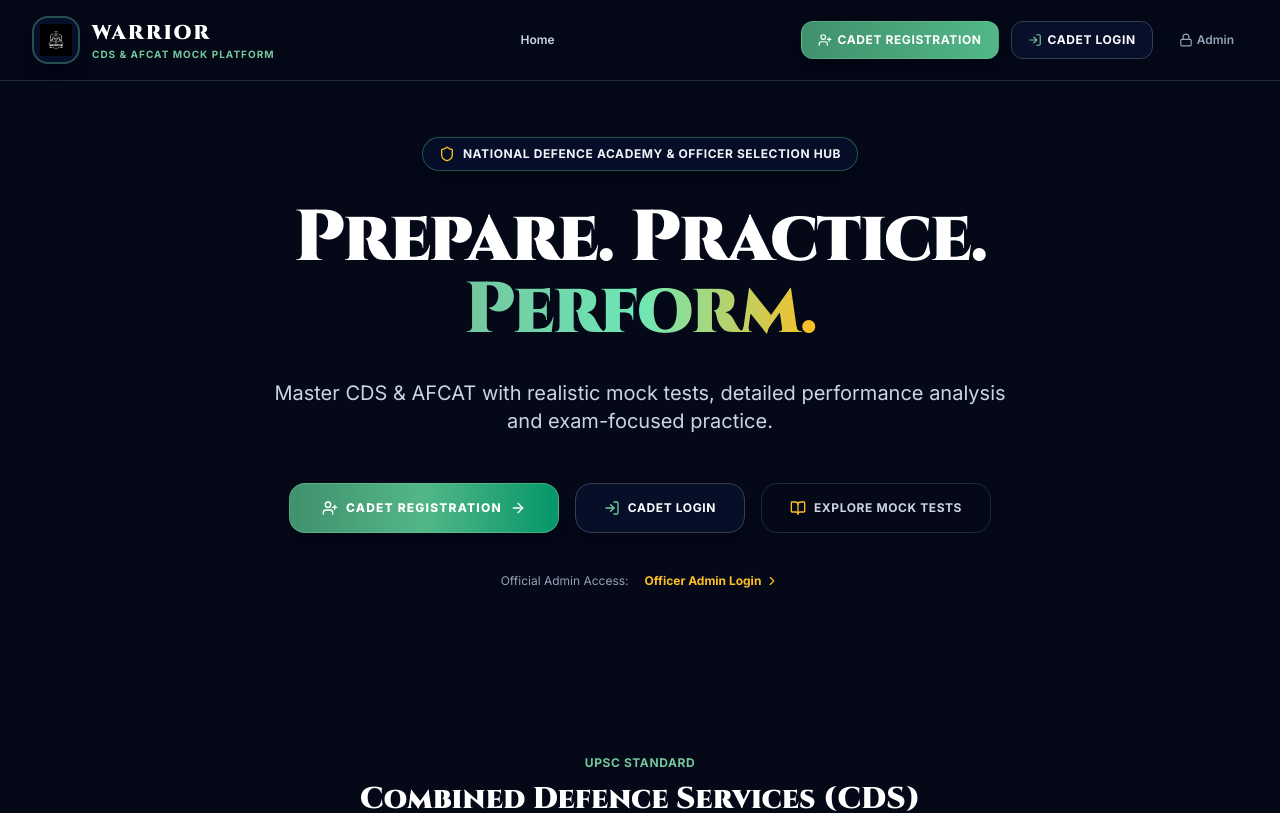
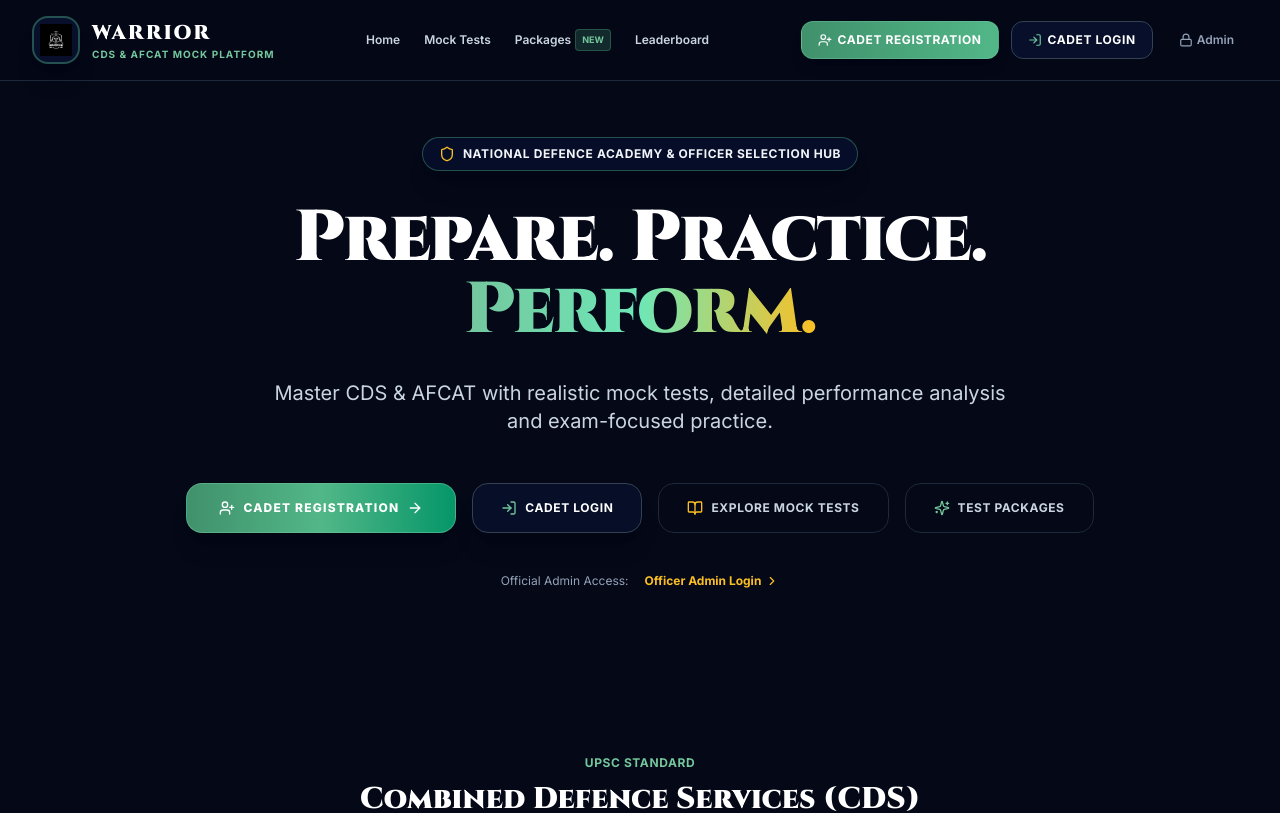
Before and after one commit to kesavanadhi/test, a React (Vite) app: page / in a window 1280 px wide. Shown: the top 813 px of the page. Built offline with nearby package versions, Linux system fonts and the light colour scheme.

Commit message:
Initial commit

```diff
--- a/src/App.tsx
+++ b/src/App.tsx
@@ -17,6 +17,7 @@ import { AdminLoginPage } from './pages/public/AdminLoginPage';
 // Cadet Pages
 import { CadetDashboard } from './pages/cadet/CadetDashboard';
 import { MockTestList } from './pages/cadet/MockTestList';
+import { CadetPackagesPage } from './pages/cadet/CadetPackagesPage';
 import { TestInstructions } from './pages/cadet/TestInstructions';
 import { LiveExamPage } from './pages/cadet/LiveExamPage';
 import { ResultPage } from './pages/cadet/ResultPage';
@@ -34,6 +35,7 @@ import { CadetDatasetPage } from './pages/admin/CadetDatasetPage';
 import { TestManagementPage } from './pages/admin/TestManagementPage';
 import { QuestionBankPage } from './pages/admin/QuestionBankPage';
 import { AddQuestionPage } from './pages/admin/AddQuestionPage';
+import { PackageManagement } from './pages/admin/PackageManagement';
 import { AccessControlPage } from './pages/admin/AccessControlPage';
 import { AdminResultsPage } from './pages/admin/AdminResultsPage';
 import { AdminAnalyticsPage } from './pages/admin/AdminAnalyticsPage';
@@ -63,6 +65,7 @@ export const App: React.FC = () => {
                   <Route index element={<Navigate to="/cadet/dashboard" replace />} />
                   <Route path="dashboard" element={<CadetDashboard />} />
                   <Route path="mock-tests" element={<MockTestList />} />
+                  <Route path="packages" element={<CadetPackagesPage />} />
                   <Route path="instructions/:testId" element={<TestInstructions />} />
                   <Route path="history" element={<TestHistoryPage />} />
                   <Route path="results" element={<ResultPage />} />
@@ -83,6 +86,7 @@ export const App: React.FC = () => {
                   <Route path="tests" element={<TestManagementPage />} />
                   <Route path="question-bank" element={<QuestionBankPage />} />
                   <Route path="add-questions" element={<AddQuestionPage />} />
+                  <Route path="packages" element={<PackageManagement />} />
                   <Route path="access-control" element={<AccessControlPage />} />
                   <Route path="results" element={<AdminResultsPage />} />
                   <Route path="analytics" element={<AdminAnalyticsPage />} />
--- a/src/components/common/Footer.tsx
+++ b/src/components/common/Footer.tsx
@@ -49,6 +49,7 @@ export const Footer: React.FC = () => {
               <li><Link to="/cadet/login" className="hover:text-defence-400 transition-colors">Cadet Portal Login</Link></li>
               <li><Link to="/admin/login" className="hover:text-defence-400 transition-colors">Officer / Admin Login</Link></li>
               <li><Link to="/cadet/mock-tests" className="hover:text-defence-400 transition-colors">All Mock Tests</Link></li>
+              <li><Link to="/cadet/packages" className="hover:text-defence-400 transition-colors">Test Packages & Pricing</Link></li>
             </ul>
           </div>
         </div>
--- a/src/components/common/Navbar.tsx
+++ b/src/components/common/Navbar.tsx
@@ -47,6 +47,16 @@ export const Navbar: React.FC = () => {
           <nav className="hidden md:flex items-center gap-6 text-xs font-semibold text-slate-300">
             <Link to="/" className="hover:text-white transition-colors">
               Home
+            </Link>
+            <Link to="/cadet/mock-tests" className="hover:text-white transition-colors">
+              Mock Tests
+            </Link>
+            <Link to="/cadet/packages" className="hover:text-defence-400 transition-colors flex items-center gap-1">
+              <span>Packages</span>
+              <span className="px-1.5 py-0.5 text-[9px] font-bold rounded bg-defence-500/20 text-defence-400 border border-defence-500/30">NEW</span>
+            </Link>
+            <Link to="/cadet/leaderboard" className="hover:text-white transition-colors">
+              Leaderboard
             </Link>
           </nav>
 
@@ -118,6 +128,16 @@ export const Navbar: React.FC = () => {
             <Link to="/" onClick={() => setMobileMenuOpen(false)} className="hover:text-white">
               Home
             </Link>
+            <Link to="/cadet/mock-tests" onClick={() => setMobileMenuOpen(false)} className="hover:text-white">
+              Mock Tests
+            </Link>
+            <Link to="/cadet/packages" onClick={() => setMobileMenuOpen(false)} className="hover:text-defence-400 flex items-center justify-between">
+              <span>Test Packages</span>
+              <span className="px-1.5 py-0.5 text-[9px] font-bold rounded bg-defence-500/20 text-defence-400 border border-defence-500/30">NEW</span>
+            </Link>
+            <Link to="/cadet/leaderboard" onClick={() => setMobileMenuOpen(false)} className="hover:text-white">
+              National Leaderboard
+            </Link>
           </div>
 
 
--- a/src/components/common/Sidebar.tsx
+++ b/src/components/common/Sidebar.tsx
@@ -9,7 +9,7 @@ import {
   Trophy,
   User,
   LogOut,
-
+  Package,
   Users,
   HelpCircle,
   PlusCircle,
@@ -63,6 +63,7 @@ export const Sidebar: React.FC<SidebarProps> = ({
   const cadetNavItems: NavItem[] = [
     { name: 'Dashboard', path: '/cadet/dashboard', icon: LayoutDashboard },
     { name: 'Mock Tests', path: '/cadet/mock-tests', icon: FileCheck2 },
+    { name: 'Test Packages', path: '/cadet/packages', icon: Package },
     { name: 'Test History', path: '/cadet/history', icon: History },
     { name: 'Results & Review', path: '/cadet/results', icon: Award },
     { name: 'Performance', path: '/cadet/performance', icon: BarChart3 },
@@ -78,6 +79,7 @@ export const Sidebar: React.FC<SidebarProps> = ({
     { name: 'Mock Tests', path: '/admin/tests', icon: FileCheck2 },
     { name: 'Question Bank', path: '/admin/question-bank', icon: HelpCircle },
     { name: 'Add Questions', path: '/admin/add-questions', icon: PlusCircle, highlight: true },
+    { name: 'Packages', path: '/admin/packages', icon: Package },
     { name: 'Access Control', path: '/admin/access-control', icon: FolderLock },
     { name: 'All Results', path: '/admin/results', icon: Award },
     { name: 'Platform Analytics', path: '/admin/analytics', icon: BarChart3 },
--- a/src/pages/admin/AdminDashboard.tsx
+++ b/src/pages/admin/AdminDashboard.tsx
@@ -14,6 +14,7 @@ import {
   Clock,
   Shield,
   FileSpreadsheet,
+  Package,
 } from 'lucide-react';
 import { useData } from '../../context/DataContext';
 import { formatDate } from '../../utils/formatters';
@@ -61,6 +62,13 @@ export const AdminDashboard: React.FC = () => {
 
 
         <div className="flex flex-wrap items-center gap-3">
+          <Link
+            to="/admin/packages"
+            className="px-5 py-3 rounded-xl bg-navy-900 hover:bg-navy-850 text-slate-200 border border-slate-700 font-bold text-xs uppercase tracking-wider flex items-center gap-2 transition-all hover:border-gold-500/40"
+          >
+            <Package className="w-4 h-4 text-gold-400" />
+            <span>Manage Packages</span>
+          </Link>
           <Link
             to="/admin/dataset"
             className="px-5 py-3 rounded-xl bg-navy-900 hover:bg-navy-850 text-slate-200 border border-slate-700 font-bold text-xs uppercase tracking-wider flex items-center gap-2 transition-all"
--- a/src/pages/admin/TestManagementPage.tsx
+++ b/src/pages/admin/TestManagementPage.tsx
@@ -11,6 +11,8 @@ import {
   Eye,
   X,
   Shuffle,
+  Link2,
+  Share2,
 } from 'lucide-react';
 import { useData } from '../../context/DataContext';
 import { useToast } from '../../context/ToastContext';
@@ -308,6 +310,17 @@ export const TestManagementPage: React.FC = () => {
                   <td className="py-4 px-6 text-right space-x-2">
                     <button
                       onClick={() => {
+                        const url = `${window.location.origin}/cadet/instructions/${t.id}`;
+                        navigator.clipboard.writeText(url);
+                        showToast('success', 'Test Link Copied', `Direct link for ${t.name} copied to clipboard!`);
+                      }}
+                      className="p-1.5 rounded-lg bg-navy-800 hover:bg-navy-700 text-gold-400 hover:text-gold-300 transition-all inline-block border border-slate-700"
+                      title="Copy Direct Test Link"
+                    >
+                      <Link2 className="w-3.5 h-3.5" />
+                    </button>
+                    <button
+                      onClick={() => {
                         const newStatus = t.status === 'Live' ? 'Disabled' : 'Live';
                         updateTest({ ...t, status: newStatus });
                         showToast('info', 'Status Updated', `${t.name} is now ${newStatus}`);
--- a/src/pages/cadet/CadetDashboard.tsx
+++ b/src/pages/cadet/CadetDashboard.tsx
@@ -12,6 +12,7 @@ import {
   Target,
   BarChart3,
   Calendar,
+  Package,
 } from 'lucide-react';
 import { useAuth } from '../../context/AuthContext';
 import { useData } from '../../context/DataContext';
@@ -111,6 +112,13 @@ export const CadetDashboard: React.FC = () => {
             >
               <Zap className="w-4 h-4 text-gold-400" />
               <span>Start Mock Test</span>
+            </Link>
+            <Link
+              to="/cadet/packages"
+              className="px-5 py-3.5 rounded-xl bg-navy-950/80 hover:bg-navy-900 text-slate-200 font-semibold text-xs border border-slate-700 transition-all flex items-center gap-2"
+            >
+              <Package className="w-4 h-4 text-defence-400" />
+              <span>Test Packages ({currentCadet?.packageName || 'Standard'})</span>
             </Link>
             <Link
               to="/cadet/leaderboard"
--- a/src/pages/public/LandingPage.tsx
+++ b/src/pages/public/LandingPage.tsx
@@ -69,6 +69,14 @@ export const LandingPage: React.FC = () => {
             >
               <BookOpen className="w-4 h-4 text-gold-400" />
               <span>Explore Mock Tests</span>
+            </Link>
+
+            <Link
+              to="/cadet/packages"
+              className="px-7 py-4 rounded-2xl bg-navy-950/80 hover:bg-navy-900 text-slate-300 hover:text-defence-300 font-bold text-xs uppercase tracking-wider border border-slate-800 transition-all flex items-center gap-2"
+            >
+              <Sparkles className="w-4 h-4 text-defence-400" />
+              <span>Test Packages</span>
             </Link>
           </div>
 
```
Also changed, not shown: src/pages/cadet/MockTestList.tsx (+41 -3 lines).
